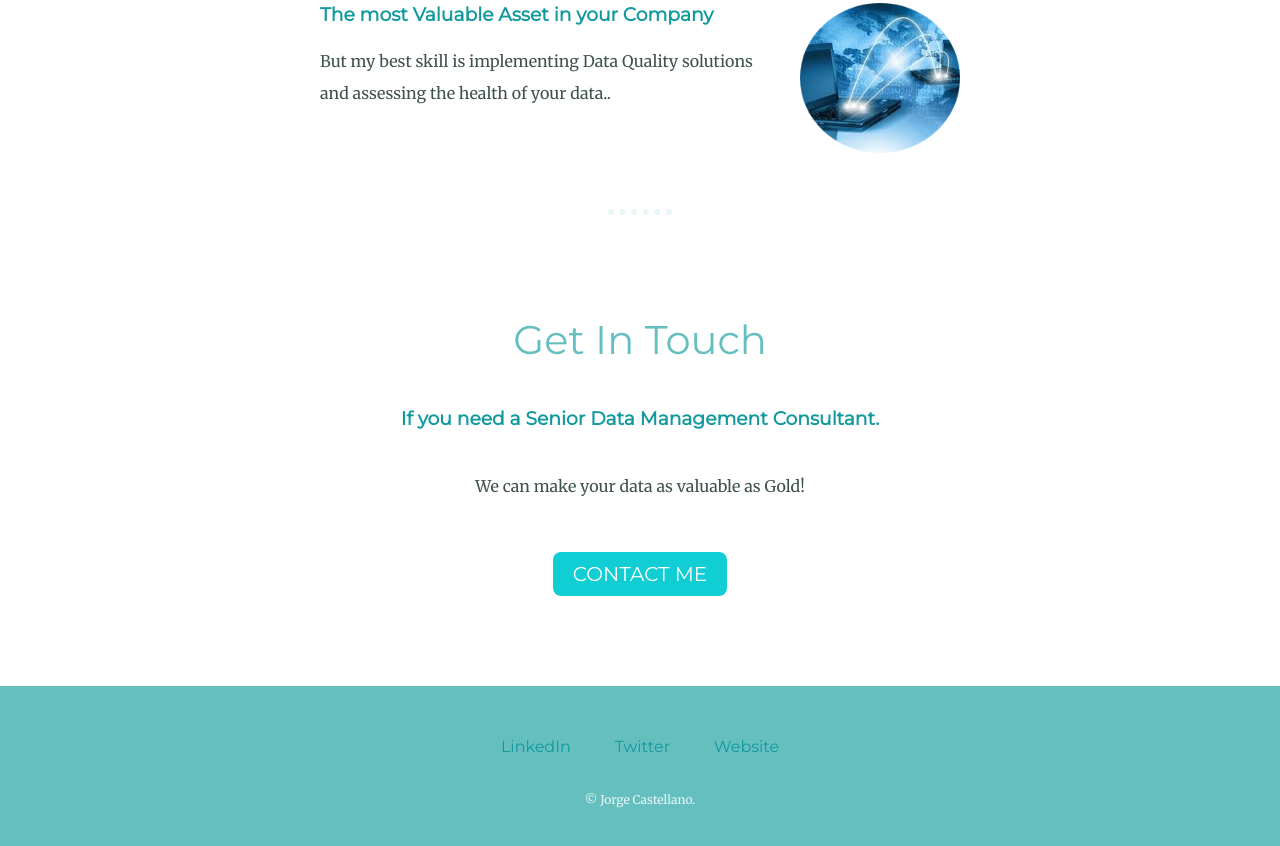
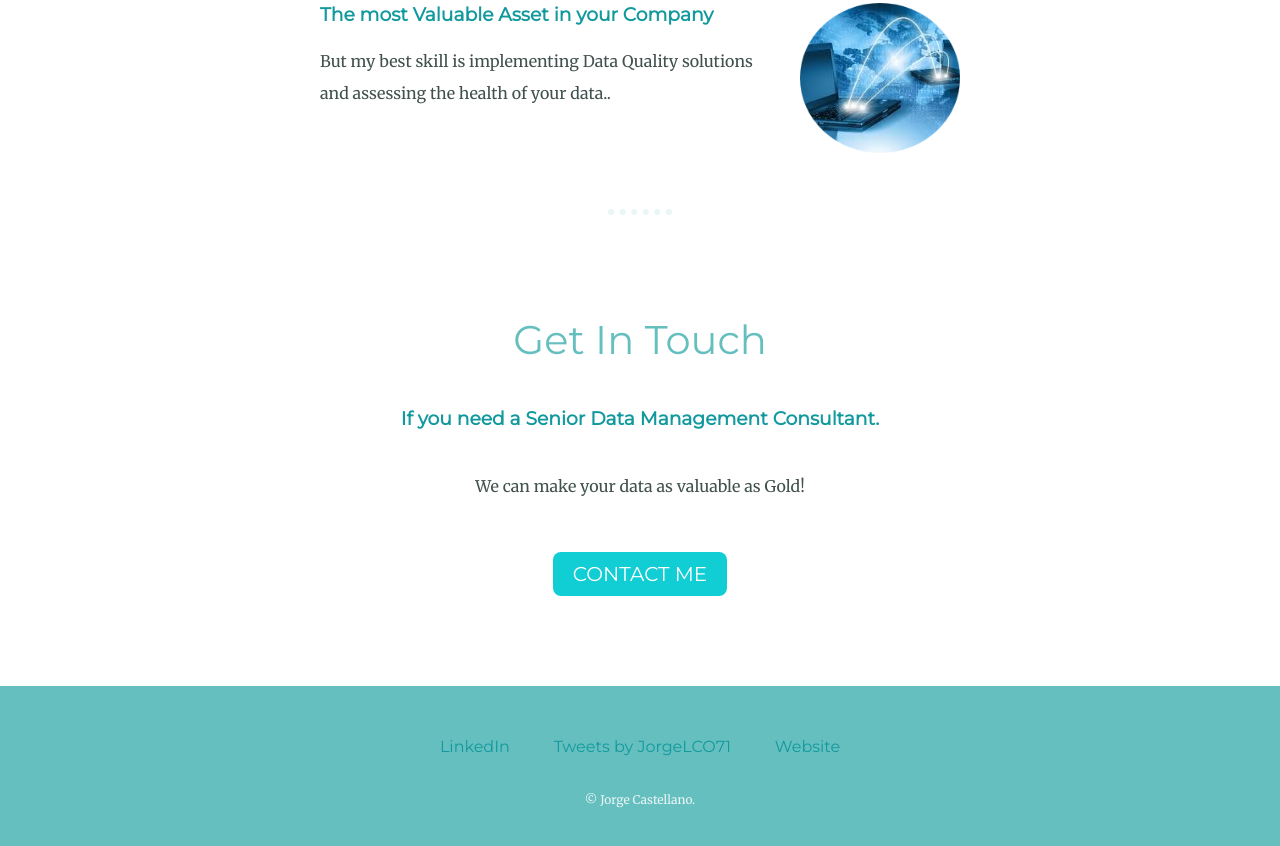
Before and after one commit to jcastellano71/cv, a plain HTML site: page index.html in a window 1280 px wide. Shown: the part 1886-2732 px from the top of the page. Drawn offline with Linux system fonts and the light colour scheme.

Commit message:
Update index.html

```diff
--- a/index.html
+++ b/index.html
@@ -50,9 +50,10 @@
 
 
   <div class="bottom-container">
-    <a class="footer-link" href="www.linkedin.com/in/jorge-castellano-7a850683/">LinkedIn</a>
-    <a class="footer-link" href="https://@JorgeLCO71/">Twitter</a>
-    <a class="footer-link" href="https://github.com/jcastellano71/cv/">Website</a>
+    <a class="footer-link" href="https://www.linkedin.com/in/jorge-castellano-7a850683/">LinkedIn</a>
+
+    <a class="twitter-timeline" href="https://twitter.com/JorgeLCO71?ref_src=twsrc%5Etfw">Tweets by JorgeLCO71</a> <script async src="https://platform.twitter.com/widgets.js" charset="utf-8"></script>
+    <a class="footer-link" href="https://jcastellano71.github.io/cv/">Website</a>
     <p class="copyright">© Jorge Castellano.</p>
   </div>
 
```
